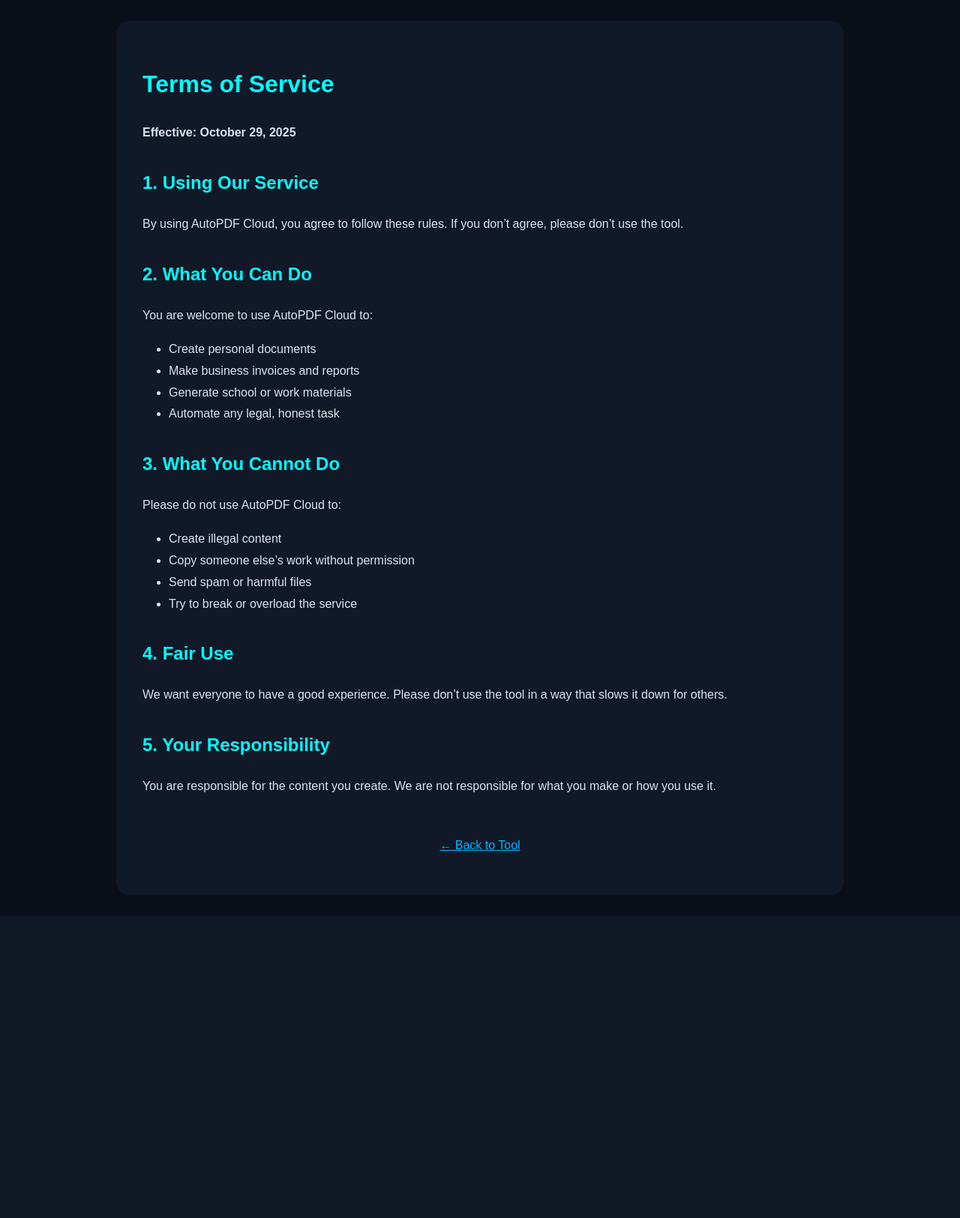
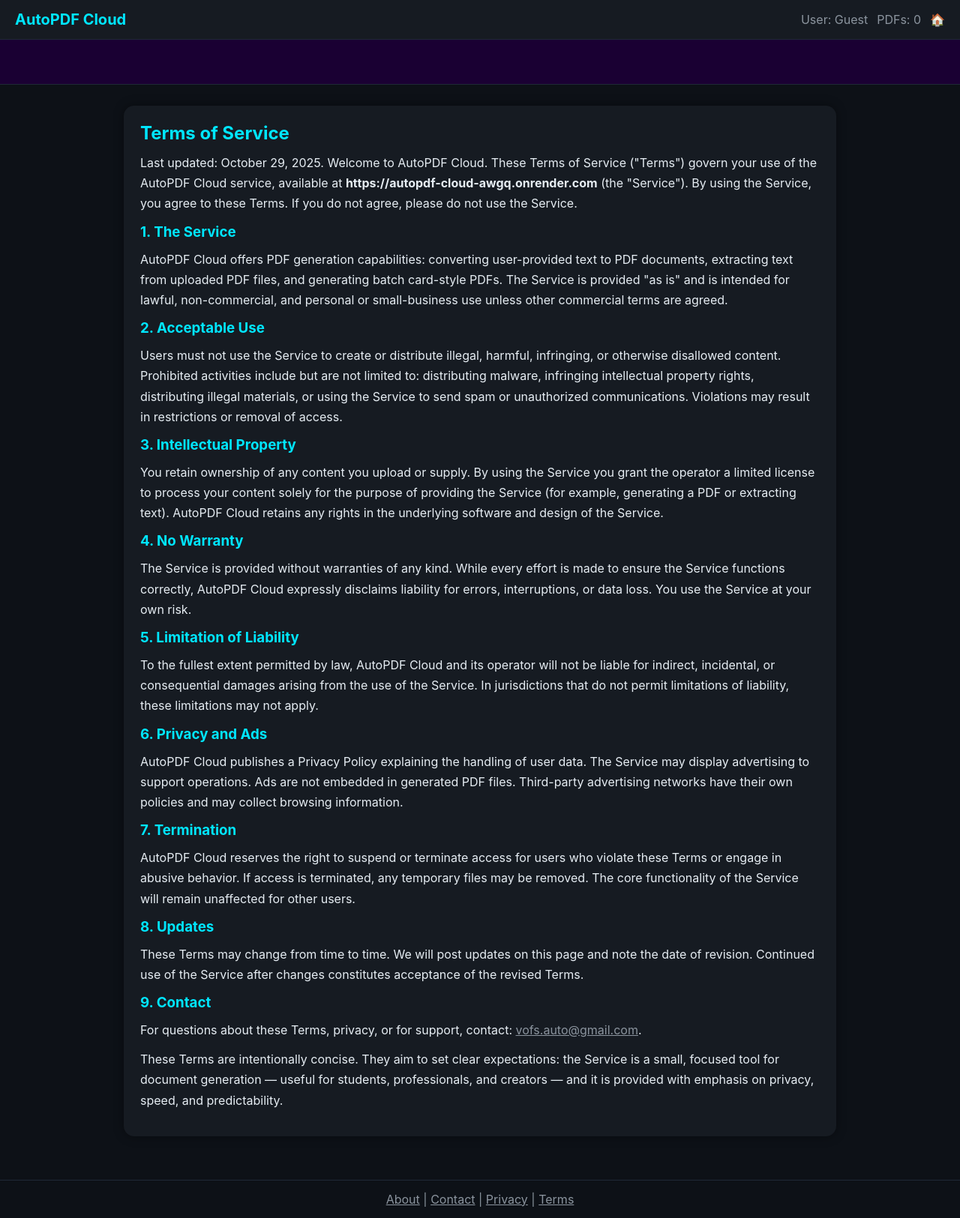
Before and after one commit to vofs-auto/AutoPDF-cloud-, a Flask app: page /terms in a window 1280 px wide. Shown: the whole page at 75% size. Before the commit the page ends 1188 px from the top, so only its background shows below. Run offline with Flask 3, Linux system fonts and the light colour scheme.

Commit message:
Refactor terms.html for improved structure and styling

```diff
--- a/templates/terms.html
+++ b/templates/terms.html
@@ -1,63 +1,124 @@
 <!DOCTYPE html>
 <html lang="en">
 <head>
-  <meta charset="UTF-8">
-  <meta name="viewport" content="width=device-width, initial-scale=1.0">
+  <meta charset="utf-8" />
   <title>Terms of Service - AutoPDF Cloud</title>
+  <meta name="viewport" content="width=device-width,initial-scale=1" />
   <style>
-    body {font-family:Arial;background:#0a0f1a;color:#dce3f0;padding:20px;line-height:1.8;}
-    .c {max-width:900px;margin:auto;background:#111827;padding:35px;border-radius:18px;}
-    h1,h2 {color:#00ffff;}
-    .section {margin:30px 0;}
-    ul {padding-left:35px;margin:15px 0;}
-    a {color:#00b7ff;}
+    :root{--bg:#0d1117;--card:#161b22;--text:#e6edf3;--accent:#00e6ff;--muted:#8b949e}
+    *{box-sizing:border-box;margin:0;padding:0}
+    body{font-family:Inter,system-ui,Arial,sans-serif;background:var(--bg);color:var(--text);min-height:100vh;display:flex;flex-direction:column}
+    header{display:flex;justify-content:space-between;align-items:center;padding:14px 20px;background:var(--card);border-bottom:1px solid #1f2937}
+    header h1{color:var(--accent);font-size:20px}
+    .top-right{display:flex;gap:12px;align-items:center;color:var(--muted)}
+    #ad-banner{background:#1a0033;padding:8px;border-bottom:1px solid #1f2937;min-height:60px;position:sticky;top:48px;z-index:20}
+    .container{max-width:950px;margin:28px auto;padding:22px;background:var(--card);border-radius:14px;box-shadow:0 0 14px rgba(0,0,0,0.4)}
+    h2{color:var(--accent);margin-bottom:12px}
+    p{line-height:1.7;margin:12px 0;color:var(--text)}
+    footer{padding:15px;text-align:center;color:var(--muted);border-top:1px solid #1f2937;margin-top:30px}
+    a{color:var(--muted)}
   </style>
 </head>
 <body>
-<div class="c">
-  <h1>Terms of Service</h1>
-  <p><strong>Effective: October 29, 2025</strong></p>
+<header>
+  <h1>AutoPDF Cloud</h1>
+  <div class="top-right">
+    <span>User: Guest</span>
+    <span id="pdfCount">PDFs: {{count}}</span>
+    <span style="cursor:pointer" onclick="window.location='/'">🏠</span>
+  </div>
+</header>
 
-  <div class="section">
-    <h2>1. Using Our Service</h2>
-    <p>By using AutoPDF Cloud, you agree to follow these rules. If you don’t agree, please don’t use the tool.</p>
-  </div>
+<div id="ad-banner"><!-- ad slot --></div>
 
-  <div class="section">
-    <h2>2. What You Can Do</h2>
-    <p>You are welcome to use AutoPDF Cloud to:</p>
-    <ul>
-      <li>Create personal documents</li>
-      <li>Make business invoices and reports</li>
-      <li>Generate school or work materials</li>
-      <li>Automate any legal, honest task</li>
-    </ul>
-  </div>
+<main class="container">
+  <h2>Terms of Service</h2>
 
-  <div class="section">
-    <h2>3. What You Cannot Do</h2>
-    <p>Please do not use AutoPDF Cloud to:</p>
-    <ul>
-      <li>Create illegal content</li>
-      <li>Copy someone else’s work without permission</li>
-      <li>Send spam or harmful files</li>
-      <li>Try to break or overload the service</li>
-    </ul>
-  </div>
+  <p>
+    Last updated: October 29, 2025. Welcome to AutoPDF Cloud. These Terms of Service
+    ("Terms") govern your use of the AutoPDF Cloud service, available at
+    <strong>https://autopdf-cloud-awgq.onrender.com</strong> (the "Service"). By using
+    the Service, you agree to these Terms. If you do not agree, please do not use the Service.
+  </p>
 
-  <div class="section">
-    <h2>4. Fair Use</h2>
-    <p>We want everyone to have a good experience. Please don’t use the tool in a way that slows it down for others.</p>
-  </div>
+  <h3 style="color:var(--accent)">1. The Service</h3>
+  <p>
+    AutoPDF Cloud offers PDF generation capabilities: converting user-provided text
+    to PDF documents, extracting text from uploaded PDF files, and generating batch
+    card-style PDFs. The Service is provided "as is" and is intended for lawful, non-commercial,
+    and personal or small-business use unless other commercial terms are agreed.
+  </p>
 
-  <div class="section">
-    <h2>5. Your Responsibility</h2>
-    <p>You are responsible for the content you create. We are not responsible for what you make or how you use it.</p>
-  </div>
+  <h3 style="color:var(--accent)">2. Acceptable Use</h3>
+  <p>
+    Users must not use the Service to create or distribute illegal, harmful, infringing,
+    or otherwise disallowed content. Prohibited activities include but are not limited to:
+    distributing malware, infringing intellectual property rights, distributing illegal materials,
+    or using the Service to send spam or unauthorized communications. Violations may result in
+    restrictions or removal of access.
+  </p>
 
-  <p style="text-align:center;margin-top:50px;">
-    <a href="/">← Back to Tool</a>
+  <h3 style="color:var(--accent)">3. Intellectual Property</h3>
+  <p>
+    You retain ownership of any content you upload or supply. By using the Service you grant
+    the operator a limited license to process your content solely for the purpose of providing
+    the Service (for example, generating a PDF or extracting text). AutoPDF Cloud retains
+    any rights in the underlying software and design of the Service.
   </p>
-</div>
+
+  <h3 style="color:var(--accent)">4. No Warranty</h3>
+  <p>
+    The Service is provided without warranties of any kind. While every effort is made to
+    ensure the Service functions correctly, AutoPDF Cloud expressly disclaims liability for
+    errors, interruptions, or data loss. You use the Service at your own risk.
+  </p>
+
+  <h3 style="color:var(--accent)">5. Limitation of Liability</h3>
+  <p>
+    To the fullest extent permitted by law, AutoPDF Cloud and its operator will not be
+    liable for indirect, incidental, or consequential damages arising from the use of the Service.
+    In jurisdictions that do not permit limitations of liability, these limitations may not apply.
+  </p>
+
+  <h3 style="color:var(--accent)">6. Privacy and Ads</h3>
+  <p>
+    AutoPDF Cloud publishes a Privacy Policy explaining the handling of user data.
+    The Service may display advertising to support operations. Ads are not embedded
+    in generated PDF files. Third-party advertising networks have their own policies
+    and may collect browsing information.
+  </p>
+
+  <h3 style="color:var(--accent)">7. Termination</h3>
+  <p>
+    AutoPDF Cloud reserves the right to suspend or terminate access for users who violate
+    these Terms or engage in abusive behavior. If access is terminated, any temporary files
+    may be removed. The core functionality of the Service will remain unaffected for other users.
+  </p>
+
+  <h3 style="color:var(--accent)">8. Updates</h3>
+  <p>
+    These Terms may change from time to time. We will post updates on this page and note
+    the date of revision. Continued use of the Service after changes constitutes acceptance of the revised Terms.
+  </p>
+
+  <h3 style="color:var(--accent)">9. Contact</h3>
+  <p>
+    For questions about these Terms, privacy, or for support, contact:
+    <a href="mailto:vofs.auto@gmail.com">vofs.auto@gmail.com</a>.
+  </p>
+
+  <p>
+    These Terms are intentionally concise. They aim to set clear expectations: the Service is
+    a small, focused tool for document generation — useful for students, professionals, and
+    creators — and it is provided with emphasis on privacy, speed, and predictability.
+  </p>
+</main>
+
+<footer>
+  <a href="/about">About</a> |
+  <a href="/contact">Contact</a> |
+  <a href="/privacy">Privacy</a> |
+  <a href="/terms">Terms</a>
+</footer>
 </body>
   </html>
```
